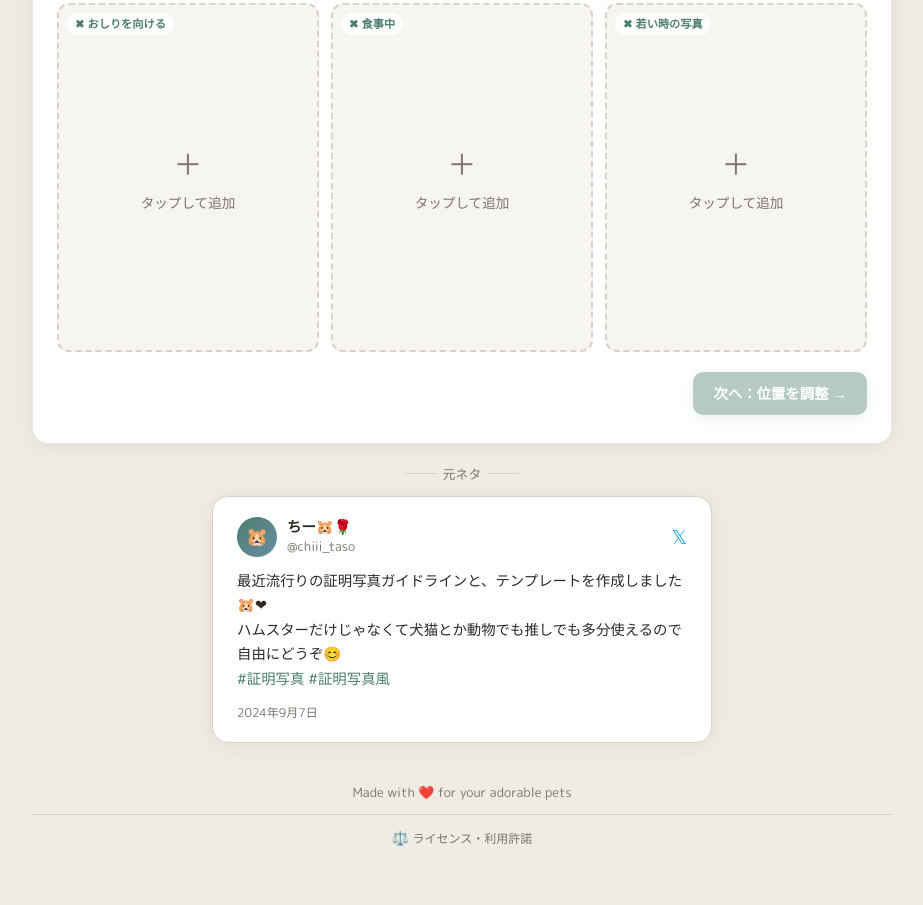
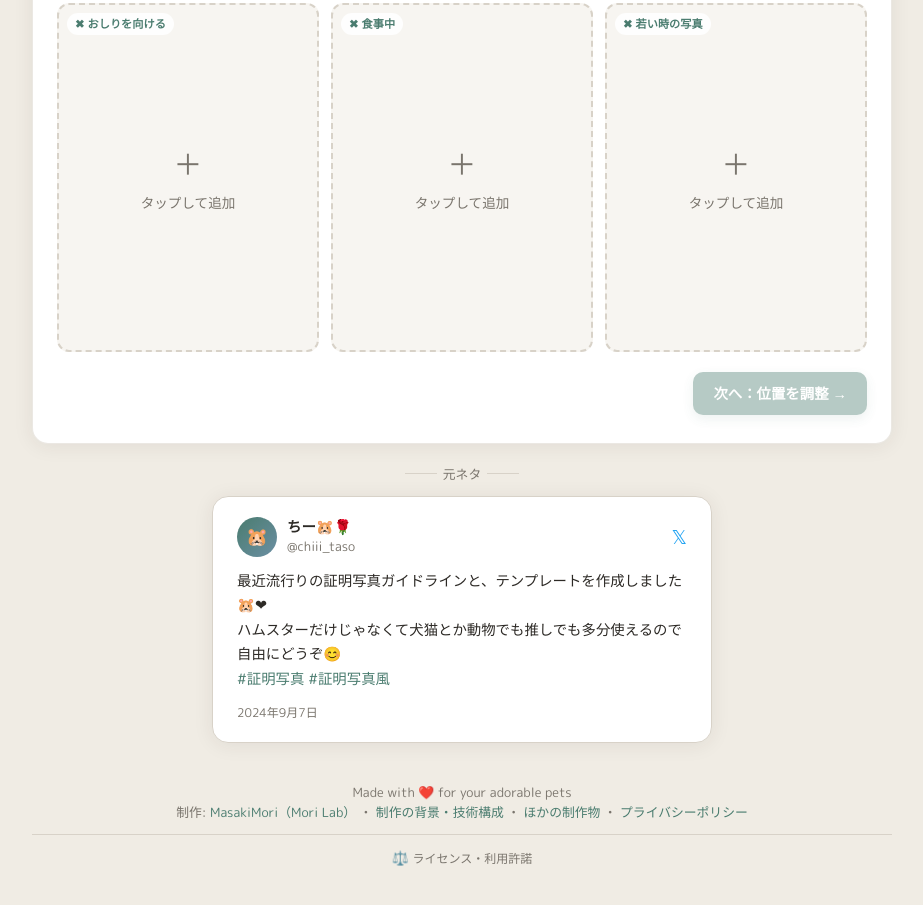
Before and after one commit to m-masaki72/IdPhotoGenerator, a website: page index.html in a window 1280 px wide. Shown: the part 1231-2136 px from the top of the page, without its empty margins (178-1101 px from the left). Drawn offline with Linux system fonts and the light colour scheme; a web font is replaced by a local one.

Commit message:
タイトルを具体化し、フッターに制作者・プライバシーポリシーリンクを追加
Co-Authored-By: Claude Opus 5.5 <noreply@anthropic.com>

```diff
--- a/index.html
+++ b/index.html
@@ -16,7 +16,7 @@
 <head>
 <meta charset="UTF-8">
 <meta name="viewport" content="width=device-width, initial-scale=1.0">
-<title>証明写真ジェネレーター</title>
+<title>証明写真ジェネレーター - ペットや推しの証明写真風画像を無料で作成</title>
 <link rel="icon" type="image/png" href="favicon.png">
 <link rel="apple-touch-icon" href="favicon.png">
 <meta name="description" content="ペットや推しの証明写真風画像を簡単作成！7枚の画像をアップロードして、かわいい証明写真を生成しよう。">
@@ -181,6 +181,7 @@
 
   <footer>
     <p>Made with ❤️ for your adorable pets</p>
+    <p class="mlg-credit-links">制作: <a href="https://morilab-garage.com/">MasakiMori（Mori Lab）</a> ・ <a href="https://morilab-garage.com/projects/uchinoko-id/">制作の背景・技術構成</a> ・ <a href="https://morilab-garage.com/projects/">ほかの制作物</a> ・ <a href="https://morilab-garage.com/privacy/">プライバシーポリシー</a></p>
     <div class="license-section">
       <details>
         <summary>ライセンス・利用許諾</summary>
```
